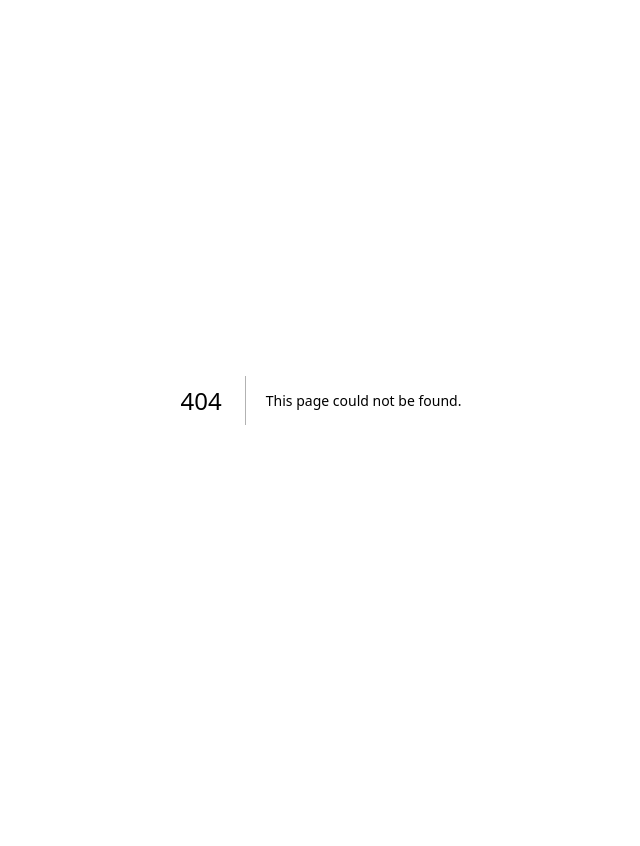
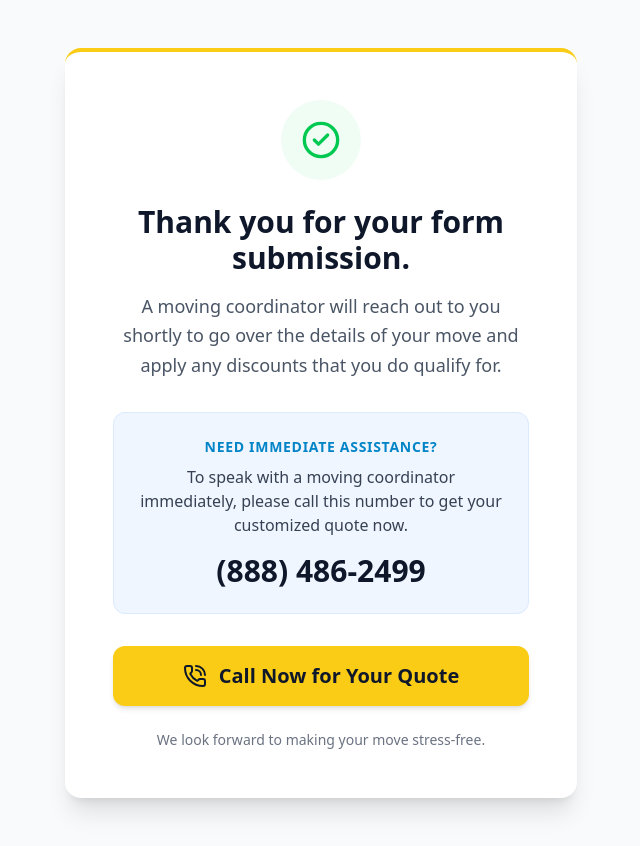
Before and after one commit to lm-rusty/vantage-demopage, a Next.js app: page /thank-you in a window 1280 px wide. Before the commit this address had no page. Shown: the whole page, without its empty margins (319-959 px from the left). Before the commit the page ends 800 px from the top, so only its background shows below. Built offline with nearby package versions, Linux system fonts and the light colour scheme.

Commit message:
feat: add thank you page with redirect

```diff
--- /dev/null
+++ b/src/app/thank-you/page.tsx
@@ -0,0 +1,57 @@
+import type { Metadata } from 'next';
+import { CheckCircle2, PhoneCall } from 'lucide-react';
+import Link from 'next/link';
+
+export const metadata: Metadata = {
+  title: 'Thank You | Vantage Movers',
+  description: 'Thank you for your form submission.',
+};
+
+export default function ThankYouPage() {
+  return (
+    <main className="min-h-[80vh] flex items-center justify-center bg-gray-50 px-4 py-12">
+      <div className="bg-white rounded-2xl shadow-xl p-8 md:p-12 text-center max-w-lg w-full border-t-4 border-vantage-yellow relative overflow-hidden">
+
+        {/* Success Icon */}
+        <div className="w-20 h-20 bg-green-50 rounded-full flex items-center justify-center mx-auto mb-6">
+          <CheckCircle2 className="w-10 h-10 text-green-500" />
+        </div>
+
+        <h1 className="text-3xl font-extrabold text-vantage-dark mb-4">
+          Thank you for your form submission.
+        </h1>
+
+        <p className="text-gray-600 text-lg mb-8 leading-relaxed">
+          A moving coordinator will reach out to you shortly to go over the details of your move and apply any discounts that you do qualify for.
+        </p>
+
+        <div className="bg-blue-50 border border-blue-100 rounded-xl p-6 mb-8">
+          <p className="text-sm text-vantage-blue font-semibold uppercase tracking-wider mb-2">
+            Need immediate assistance?
+          </p>
+          <p className="text-gray-700 mb-4">
+            To speak with a moving coordinator immediately, please call this number to get your customized quote now.
+          </p>
+          <a
+            href="tel:8884862499"
+            className="block text-3xl font-extrabold text-vantage-dark hover:text-vantage-blue transition-colors duration-200"
+          >
+            (888) 486-2499
+          </a>
+        </div>
+
+        <Link
+          href="tel:8884862499"
+          className="w-full bg-vantage-yellow hover:bg-[#e6a800] text-vantage-dark font-extrabold py-4 px-6 rounded-xl transition-all shadow-md hover:shadow-lg transform hover:-translate-y-0.5 flex items-center justify-center gap-3 text-lg md:text-xl"
+        >
+          <PhoneCall className="w-6 h-6" />
+          Call Now for Your Quote
+        </Link>
+
+        <p className="text-sm text-gray-500 mt-6">
+          We look forward to making your move stress-free.
+        </p>
+      </div>
+    </main>
+  );
+}
--- a/src/components/MultiStepForm.tsx
+++ b/src/components/MultiStepForm.tsx
@@ -1,10 +1,11 @@
 "use client";
 
 import { useState } from 'react';
+import { useRouter } from 'next/navigation';
 import { useForm } from 'react-hook-form';
 import { zodResolver } from '@hookform/resolvers/zod';
 import * as z from 'zod';
-import { ArrowRight, CheckCircle2, Star } from 'lucide-react';
+import { ArrowRight, Star } from 'lucide-react';
 import { submitLead } from '../app/actions';
 
 const formSchema = z.object({
@@ -26,8 +27,8 @@ const formSchema = z.object({
 type FormData = z.infer<typeof formSchema>;
 
 export default function MultiStepForm() {
+  const router = useRouter();
   const [step, setStep] = useState(1);
-  const [isSubmitted, setIsSubmitted] = useState(false);
   const [isSubmitting, setIsSubmitting] = useState(false);
   const [submitError, setSubmitError] = useState('');
 
@@ -51,7 +52,7 @@ export default function MultiStepForm() {
     try {
       const result = await submitLead(data);
       if (result.success) {
-        setIsSubmitted(true);
+        router.push('/thank-you');
       } else {
         setSubmitError(result.error || 'Failed to submit the form.');
       }
@@ -62,15 +63,7 @@ export default function MultiStepForm() {
     }
   };
 
-  if (isSubmitted) {
-    return (
-      <div className="bg-white rounded-2xl shadow-xl p-8 text-center animate-fade-in border-t-4 border-vantage-blue w-full max-w-md mx-auto">
-        <CheckCircle2 className="w-16 h-16 text-green-500 mx-auto mb-4" />
-        <h3 className="text-2xl font-bold text-vantage-dark mb-2">Quote Requested!</h3>
-        <p className="text-gray-600">One of our moving specialists will contact you shortly to provide your customized estimate.</p>
-      </div>
-    );
-  }
+
 
   return (
     <div className="bg-white rounded-2xl shadow-xl p-6 md:p-8 animate-fade-in w-full max-w-md mx-auto border-t-4 border-vantage-yellow relative">
```
